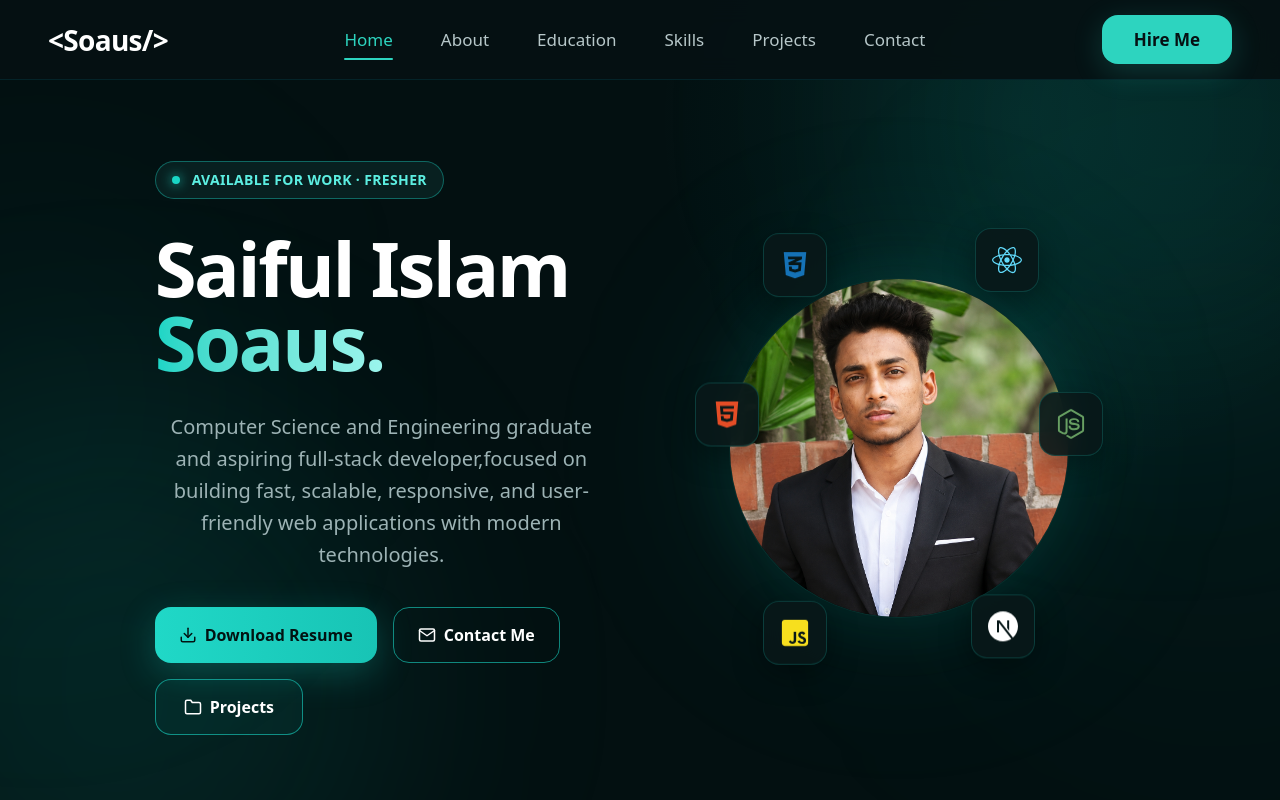
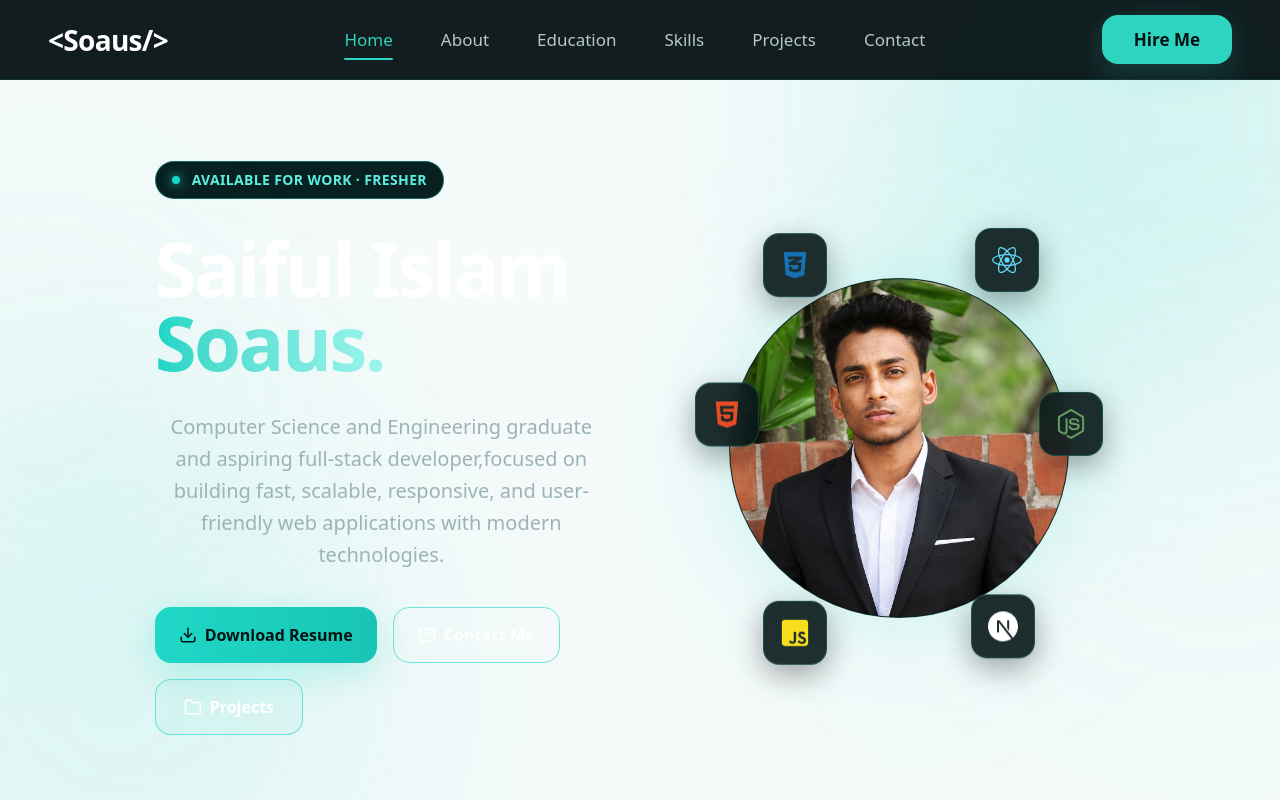
Before and after one commit to saiful-islam-soaus-45/portfolio, a Next.js app: page / in a window 1280 px wide. Shown: the top 800 px of the page. Built offline with nearby package versions, Linux system fonts and the light colour scheme.

Commit message:
Fixed some problem

```diff
--- a/package.json
+++ b/package.json
@@ -13,6 +13,7 @@
     "gsap": "^3.15.0",
     "lenis": "^1.3.26",
     "next": "16.3.0",
+    "next-themes": "^0.4.6",
     "react": "19.2.8",
     "react-dom": "19.2.8",
     "react-icons": "^5.7.0"
--- a/src/app/components/Navbar.jsx
+++ b/src/app/components/Navbar.jsx
@@ -59,7 +59,7 @@ export default function Navbar() {
         // Set active immediately on click
         setActiveSection(target);
 
-        // Close mobile menu
+        // Close mobile sidebar
         setIsOpen(false);
 
         window.history.pushState(null, "", target);
@@ -67,7 +67,6 @@ export default function Navbar() {
         const lenis = window.__lenis;
 
         if (lenis) {
-            // Close animation শেষ হওয়ার জন্য একটু সময়
             setTimeout(() => {
                 lenis.scrollTo(element, {
                     offset: -80,
@@ -138,8 +137,8 @@ export default function Navbar() {
                         })}
                     </div>
 
-                    {/* Hire Me Button */}
-                    <div className="hidden md:flex items-center">
+                    {/* Desktop Hire Me Button */}
+                    <div className="hidden items-center md:flex">
                         <a
                             href="#contact"
                             onClick={(e) =>
@@ -185,29 +184,39 @@ export default function Navbar() {
                     </button>
                 </div>
 
-                {/* Mobile Navigation */}
+                {/* Mobile Sidebar */}
                 <AnimatePresence>
                     {isOpen && (
+                        <>
+                            {/* Background Overlay */}
                             <motion.div
-                            initial={{ opacity: 0, height: 0 }}
-                            animate={{
-                                opacity: 1,
-                                height: "auto",
+                                initial={{ opacity: 0 }}
+                                animate={{ opacity: 1 }}
+                                exit={{ opacity: 0 }}
+                                transition={{ duration: 0.25 }}
+                                onClick={() => setIsOpen(false)}
+                                className="fixed inset-0 top-[80px] bg-black/50 backdrop-blur-[2px] md:hidden"
+                            />
+
+                            {/* Right Sidebar */}
+                            <motion.div
+                                initial={{ x: "100%" }}
+                                animate={{ x: 0 }}
+                                exit={{ x: "100%" }}
+                                transition={{
+                                    duration: 0.35,
+                                    ease: [0.4, 0, 0.2, 1],
                                 }}
-                            exit={{
-                                opacity: 0,
-                                height: 0,
-                            }}
-                            transition={{
-                                duration: 0.3,
-                                ease: "easeInOut",
-                            }}
-                            className="overflow-hidden border-b border-cyan-400/10 bg-[#061113]/98 backdrop-blur-md md:hidden"
+                                className="fixed right-0 top-[80px] z-50 h-[calc(100vh-80px)] w-[280px] overflow-y-auto border-l border-cyan-400/10 bg-[#061113]/98 shadow-[-10px_0_40px_rgba(0,0,0,0.35)] backdrop-blur-md md:hidden"
                             >
-                            <div className="mx-auto flex max-w-[1400px] flex-col px-6 py-5">
+                                <div className="flex min-h-full flex-col px-6 py-5">
+
+                                    {/* Sidebar Navigation */}
+                                    <div className="flex flex-col">
                                         {navItems.map((item, index) => {
                                             const isActive =
-                                        activeSection === item.href;
+                                                activeSection ===
+                                                item.href;
 
                                             return (
                                                 <motion.a
@@ -221,7 +230,7 @@ export default function Navbar() {
                                                     }
                                                     initial={{
                                                         opacity: 0,
-                                                x: -15,
+                                                        x: 20,
                                                     }}
                                                     animate={{
                                                         opacity: 1,
@@ -232,7 +241,7 @@ export default function Navbar() {
                                                         delay:
                                                             index * 0.05,
                                                     }}
-                                            className={`relative border-b border-white/5 py-4 text-base font-medium transition-colors duration-300 last:border-b-0 ${
+                                                    className={`relative border-b border-white/5 py-5 text-[17px] font-medium transition-colors duration-300 ${
                                                         isActive
                                                             ? "text-[#2dd4bf]"
                                                             : "text-[#b7c7c9] hover:text-[#2dd4bf]"
@@ -240,17 +249,47 @@ export default function Navbar() {
                                                 >
                                                     {item.name}
 
+                                                    {/* Active Indicator */}
                                                     {isActive && (
                                                         <motion.span
                                                             layoutId="mobileActive"
-                                                    className="absolute bottom-2 left-0 h-[2px] w-8 rounded-full bg-[#2dd4bf]"
+                                                            className="absolute bottom-3 left-0 h-[2px] w-8 rounded-full bg-[#2dd4bf]"
                                                         />
                                                     )}
                                                 </motion.a>
                                             );
                                         })}
                                     </div>
+
+                                    {/* Mobile Hire Me Button */}
+                                    <motion.a
+                                        href="#contact"
+                                        onClick={(e) =>
+                                            handleNavClick(
+                                                e,
+                                                "#contact"
+                                            )
+                                        }
+                                        initial={{
+                                            opacity: 0,
+                                            y: 10,
+                                        }}
+                                        animate={{
+                                            opacity: 1,
+                                            y: 0,
+                                        }}
+                                        transition={{
+                                            duration: 0.25,
+                                            delay:
+                                                navItems.length * 0.05,
+                                        }}
+                                        className="mt-6 inline-flex w-full items-center justify-center rounded-2xl bg-[#2dd4bf] px-6 py-3 text-[16px] font-bold text-[#061113] shadow-[0_8px_30px_rgba(45,212,191,0.20)] transition-all duration-300 hover:bg-[#5eead4]"
+                                    >
+                                        Hire Me
+                                    </motion.a>
+                                </div>
                             </motion.div>
+                        </>
                     )}
                 </AnimatePresence>
             </nav>
--- /dev/null
+++ b/src/app/components/ThemeToggle.jsx
@@ -0,0 +1,40 @@
+"use client";
+
+import { useEffect, useState } from "react";
+import { useTheme } from "next-themes";
+import { FiMoon, FiSun } from "react-icons/fi";
+
+export default function ThemeToggle() {
+  const { theme, setTheme } = useTheme();
+  const [mounted, setMounted] = useState(false);
+
+  useEffect(() => {
+    // eslint-disable-next-line react-hooks/set-state-in-effect
+    setMounted(true);
+  }, []);
+
+  if (!mounted) {
+    return (
+      <button
+        className="h-10 w-10 rounded-full border border-[#19d5c5]/40"
+        aria-label="Toggle theme"
+      />
+    );
+  }
+
+  const isDark = theme === "dark";
+
+  return (
+    <button
+      onClick={() => setTheme(isDark ? "light" : "dark")}
+      className="flex h-10 w-10 items-center justify-center rounded-full border border-[#19d5c5]/50 text-[#19d5c5] transition-all duration-300 hover:scale-110 hover:bg-[#19d5c5]/10"
+      aria-label="Toggle theme"
+    >
+      {isDark ? (
+        <FiSun className="text-xl" />
+      ) : (
+        <FiMoon className="text-xl" />
+      )}
+    </button>
+  );
+}
--- a/src/app/layout.js
+++ b/src/app/layout.js
@@ -1,5 +1,6 @@
 import { Geist, Geist_Mono } from "next/font/google";
 import "./globals.css";
+import Providers from "./providers";
 
 const geistSans = Geist({
   variable: "--font-geist-sans",
@@ -20,9 +21,14 @@ export default function RootLayout({ children }) {
   return (
     <html
       lang="en"
+      suppressHydrationWarning
       className={`${geistSans.variable} ${geistMono.variable} h-full antialiased`}
     >
-      <body className="min-h-full flex flex-col">{children}</body>
+      <body className="min-h-full flex flex-col">
+        <Providers>
+          {children}
+        </Providers>
+      </body>
     </html>
   );
 }
--- a/src/app/page.js
+++ b/src/app/page.js
@@ -12,10 +12,11 @@ import Contact from "./components/Contact";
 export default function Home() {
   return (
     <SmoothScroll>
-      <div className="relative min-h-screen bg-[#031011] isolate">
+      <div className="relative min-h-screen bg-[#f5fafa] dark:bg-[#031011] isolate">
         <div className="pointer-events-none fixed inset-0 z-0 overflow-hidden">
+
           {/* Main Background */}
-          <div className="absolute inset-0 bg-[#031011]" />
+          <div className="absolute inset-0 bg-[#f5fafa] dark:bg-[#031011]" />
 
           {/* Top Right Glow */}
           <div className="absolute -right-40 -top-40 h-[550px] w-[550px] rounded-full bg-[#19d5c5]/10 blur-[120px]" />
@@ -39,9 +40,9 @@ export default function Home() {
           <Hero />
           <About />
           <Education />
-          <Skills></Skills>
-          <Projects></Projects>
-          <Contact></Contact>
+          <Skills />
+          <Projects />
+          <Contact />
         </main>
       </div>
     </SmoothScroll>
--- /dev/null
+++ b/src/app/providers.jsx
@@ -0,0 +1,15 @@
+"use client";
+
+import { ThemeProvider } from "next-themes";
+
+export default function Providers({ children }) {
+  return (
+    <ThemeProvider
+      attribute="class"
+      defaultTheme="dark"
+      enableSystem={false}
+    >
+      {children}
+    </ThemeProvider>
+  );
+}
```
Also changed, not shown: 1 other file (tests, documents, lock files or other folders). Lines whose indentation alone changed are shown as unchanged.
